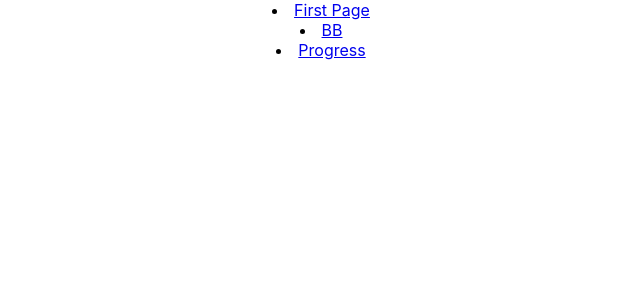
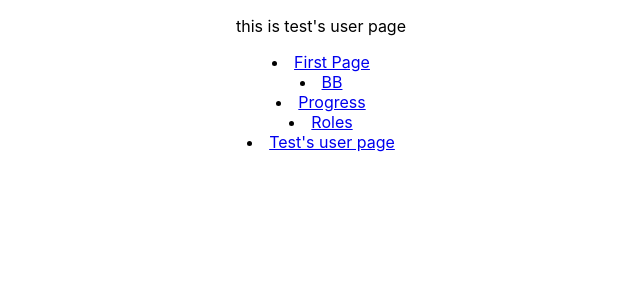
Before and after one commit to thefakezhang/BulletinBoard, a React (Create React App) app: page /user/test in a window 1280 px wide. Shown: the top 300 px of the page, without its empty margins (319-959 px from the left). Built offline with nearby package versions, Linux system fonts and the light colour scheme; no server answers.

Commit message:
added in parameterized  routes.

```diff
--- a/src/App.js
+++ b/src/App.js
@@ -39,7 +39,8 @@ render() {
         <li><Link to = "/">First Page</Link></li>
         <li><Link to = "/home">BB</Link></li>
 	      <li><Link to = "/progress">Progress</Link></li>
-
+        <li><Link to = "/roles">Roles</Link></li>
+        <li><Link to = "/user/test">Test's user page</Link></li>
 	    </div>
     </Router>
   );
--- a/src/Components/HomePage.jsx
+++ b/src/Components/HomePage.jsx
@@ -1,5 +1,4 @@
 import React from 'react';
-import {Link} from 'react-router-dom';
 
 import Bulletin from './Bulletin';
 
--- a/src/Components/Main.jsx
+++ b/src/Components/Main.jsx
@@ -4,6 +4,8 @@ import {Switch, Route} from 'react-router-dom';
 import Bulletin from "./Bulletin";
 import HomePage from "./HomePage";
 import Progress from "./Progress";
+import User from "./User";
+import RoleList from "./RoleList";
 
 export default () => {
     return(
@@ -11,7 +13,9 @@ export default () => {
         <Switch>
             <Route exact path = "/" component = {HomePage}></Route>
             <Route exact path = "/home" component = {Bulletin}></Route>
-            <Route exact path= "/progress" component = {Progress}></Route>
+            <Route exact path = "/progress" component = {Progress}></Route>
+            <Route path = "/roles" component = {RoleList}></Route>
+            <Route path = "/user/:username" component = {User}></Route>
         </Switch>
         </div>
 
--- /dev/null
+++ b/src/Components/RoleList.jsx
@@ -0,0 +1,7 @@
+import React from 'react';
+
+export default () => {
+    return(
+        <p>This is the list of roles</p>
+    );
+}
--- /dev/null
+++ b/src/Components/User.jsx
@@ -0,0 +1,11 @@
+import React from 'react';
+
+export default (props) => {
+    return(
+    props.match.params.username === ""?
+    <p>Try adding in a username param</p>
+    :
+    <p>this is {props.match.params.username}'s user page</p>
+
+    )
+}
```
